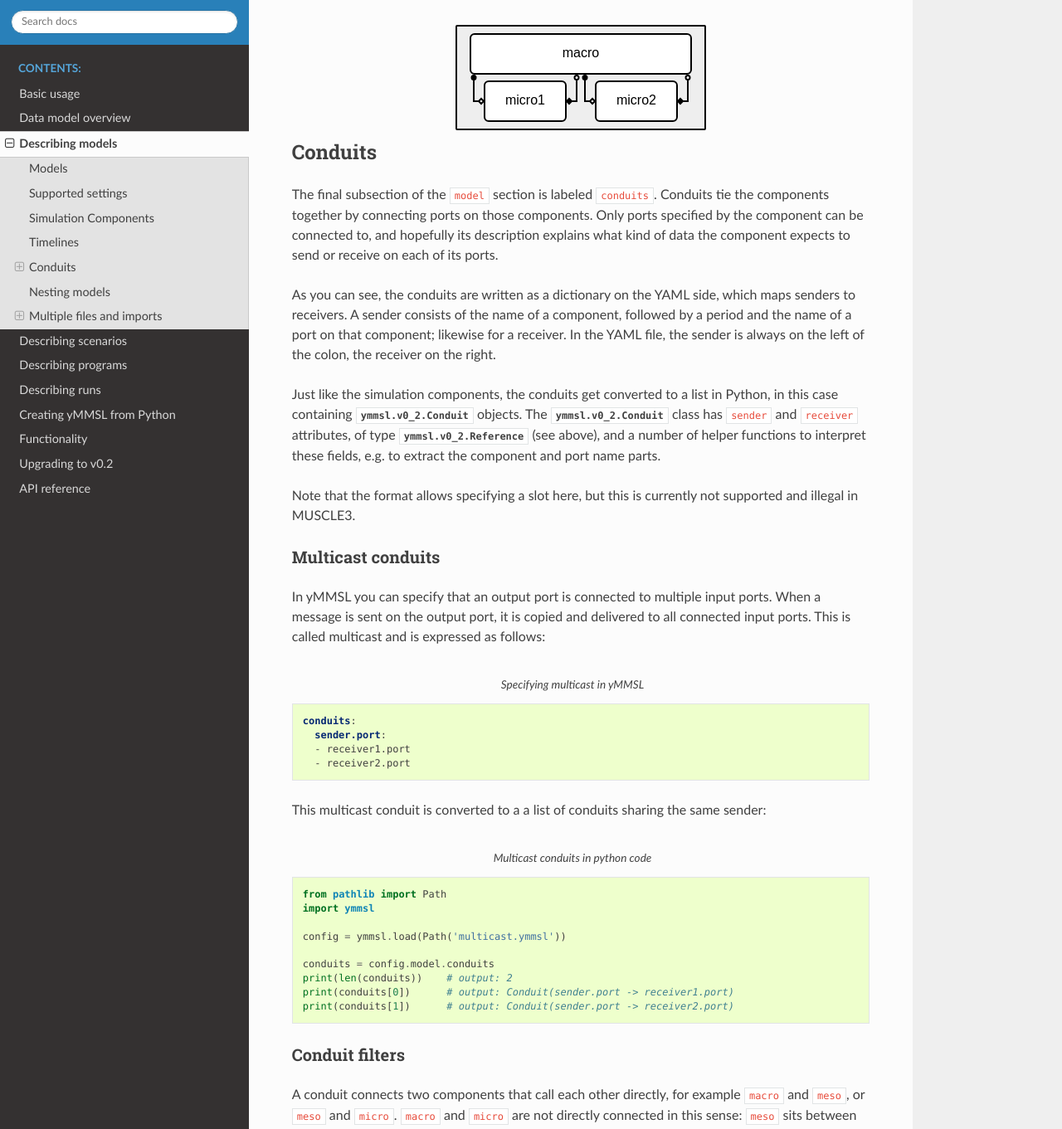
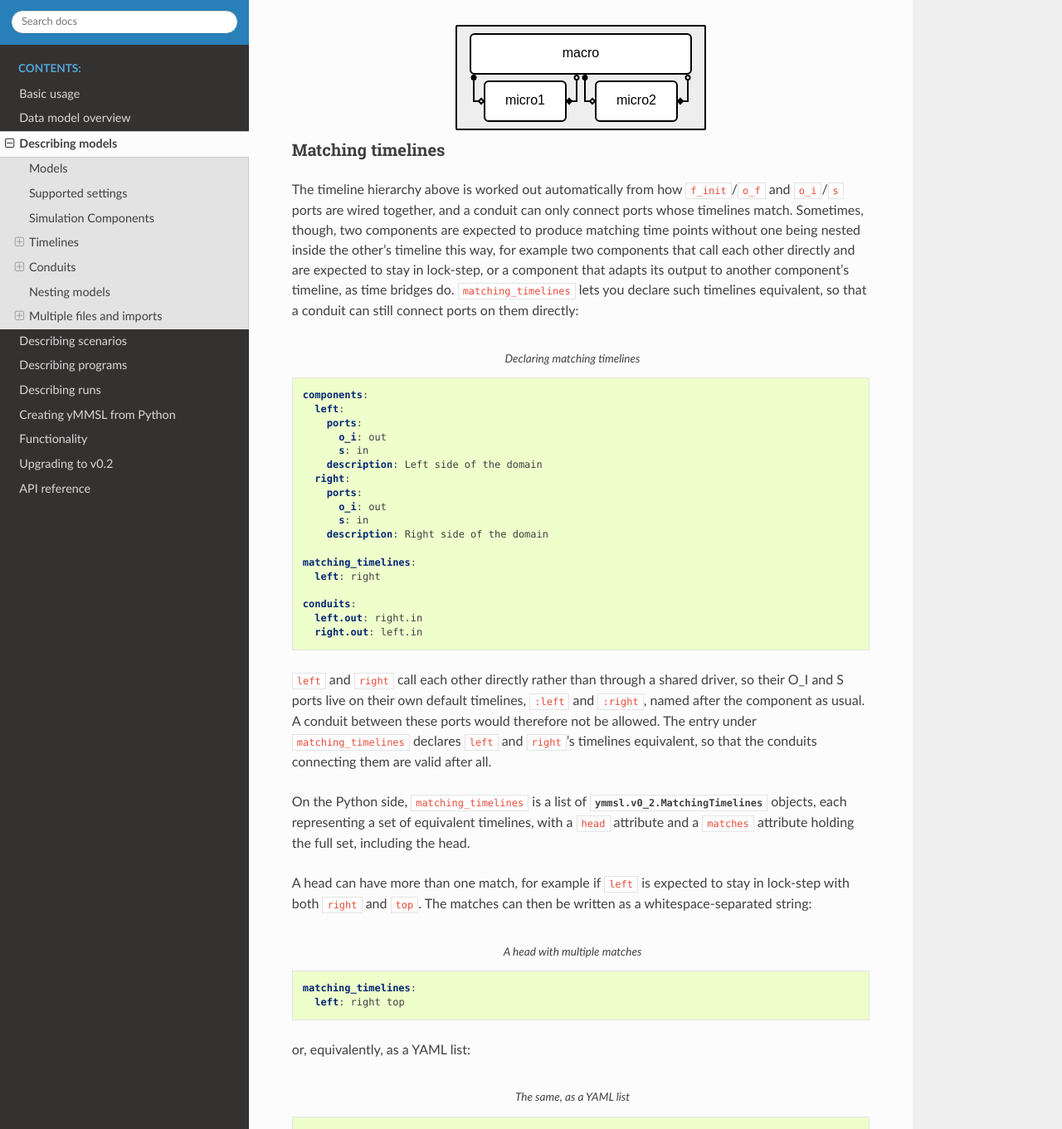
Before and after one commit to multiscale/ymmsl-python, a Sphinx documentation site: the page built from docs/describing_models.rst, in a window 1280 px wide and 1400 px high, scrolled down 4059 px, cut to the strip 39-1400 px from the top of the window. Shown: the whole strip at 83% size. Built offline with Sphinx 7.4.7 and the Read the Docs theme 3.1.0, drawn with Linux system fonts in a browser that asks for light colours; some of the changed text lies outside the part shown.

Commit message:
Add matching timelines to the timelines documentation

```diff
--- a/docs/describing_models.rst
+++ b/docs/describing_models.rst
@@ -186,6 +186,71 @@ a different subtimeline than the ports connecting to ``micro2``:
    <https://github.com/multiscale/ymmsl2svg>`_. ``macro``'s two named timelines are drawn
    side by side beneath it, each with its own pair of ports, one leading to ``micro1``
    and the other to ``micro2``.
+
+Matching timelines
+^^^^^^^^^^^^^^^^^^^
+
+The timeline hierarchy above is worked out automatically from how ``f_init``/``o_f``
+and ``o_i``/``s`` ports are wired together, and a conduit can only connect ports whose
+timelines match. Sometimes, though, two components are expected to produce matching
+time points without one being nested inside the other's timeline this way, for example
+two components that call each other directly and are expected to stay in lock-step, or
+a component that adapts its output to another component's timeline, as time bridges do.
+``matching_timelines`` lets you declare such timelines equivalent, so that a conduit can
+still connect ports on them directly:
+
+.. code-block:: yaml
+    :caption: Declaring matching timelines
+
+    components:
+      left:
+        ports:
+          o_i: out
+          s: in
+        description: Left side of the domain
+      right:
+        ports:
+          o_i: out
+          s: in
+        description: Right side of the domain
+
+    matching_timelines:
+      left: right
+
+    conduits:
+      left.out: right.in
+      right.out: left.in
+
+``left`` and ``right`` call each other directly rather than through a shared driver, so
+their O_I and S ports live on their own default timelines, ``:left`` and ``:right``,
+named after the component as usual. A conduit between these ports would therefore not be
+allowed. The entry under ``matching_timelines`` declares ``left`` and ``right``'s
+timelines equivalent, so that the conduits connecting them are valid after all.
+
+On the Python side, ``matching_timelines`` is a list of
+:class:`.ymmsl.v0_2.MatchingTimelines` objects, each representing a set of equivalent
+timelines, with a ``head`` attribute and a ``matches`` attribute holding the full set,
+including the head.
+
+A head can have more than one match, for example if ``left`` is expected to stay in
+lock-step with both ``right`` and ``top``. The matches can then be written as a
+whitespace-separated string:
+
+.. code-block:: yaml
+    :caption: A head with multiple matches
+
+    matching_timelines:
+      left: right top
+
+or, equivalently, as a YAML list:
+
+.. code-block:: yaml
+    :caption: The same, as a YAML list
+
+    matching_timelines:
+      left:
+      - right
+      - top
 
 
 Conduits
```
